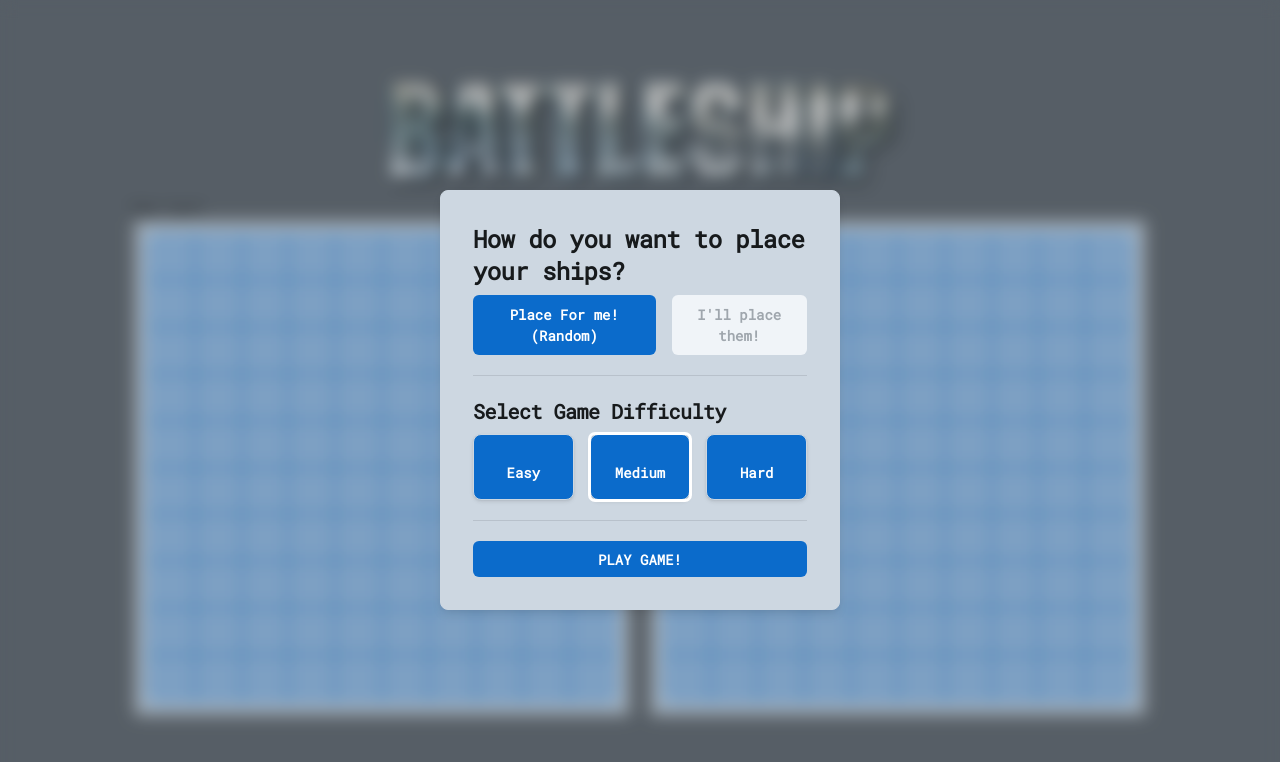
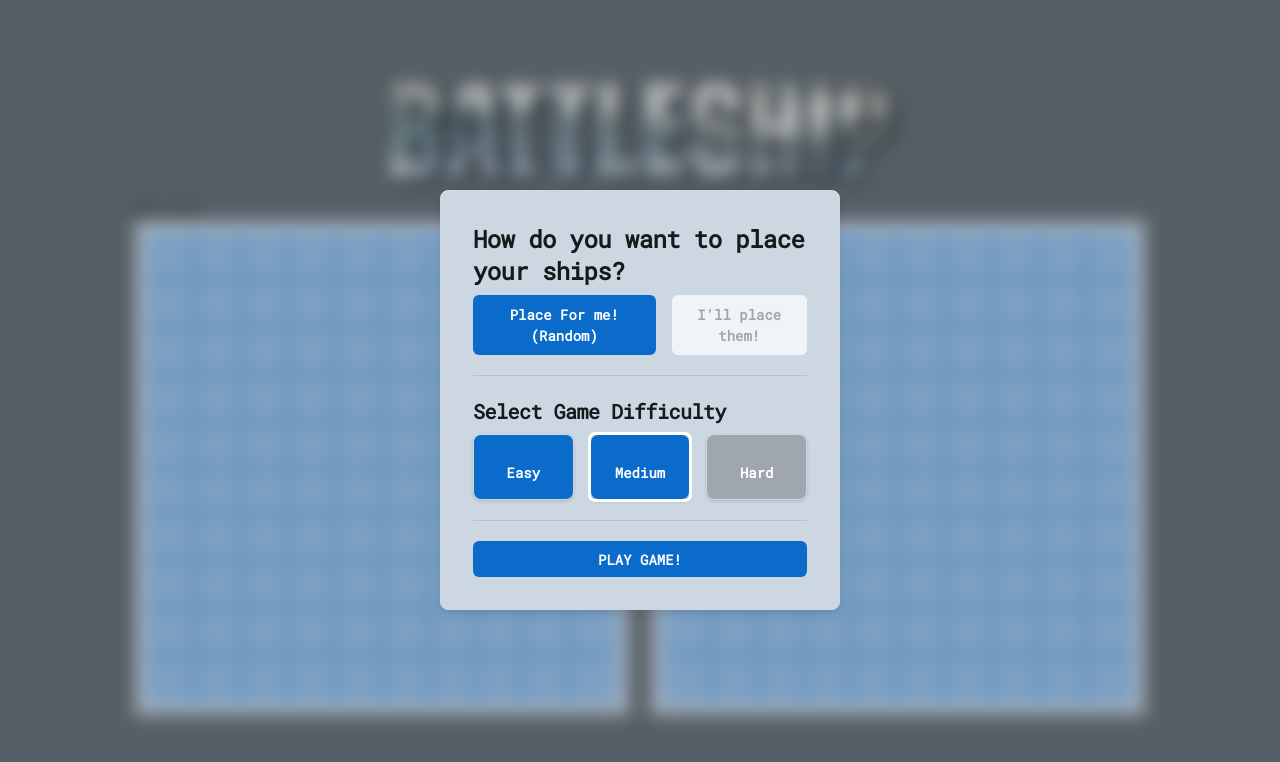
Before and after one commit to johnsonav1992/ts-battleship, a React (Vite) app: page / in a window 1280 px wide. Both pictures are taken after a click on the button "Play Game". Shown: the top 762 px of the page. Built offline with nearby package versions, Linux system fonts and the light colour scheme.

Commit message:
disable hard button

```diff
--- a/src/Components/GameModal/PlaceShipsModalContent.tsx
+++ b/src/Components/GameModal/PlaceShipsModalContent.tsx
@@ -130,12 +130,14 @@ const PlaceShipsModalContent = () => {
                                         , width: '100%'
                                         , gap: 1.5
                                         , p: 2
-                                        , bgcolor: 'primary.500'
+                                        , bgcolor: value === 'Hard' ? 'neutral.400' : 'primary.500'
+
                                     } }
                                 >
                                     <Radio
                                         id={ value }
                                         value={ value }
+                                        disabled={ value === 'Hard' }
                                     />
                                     <FormLabel
                                         htmlFor={ value }
```
